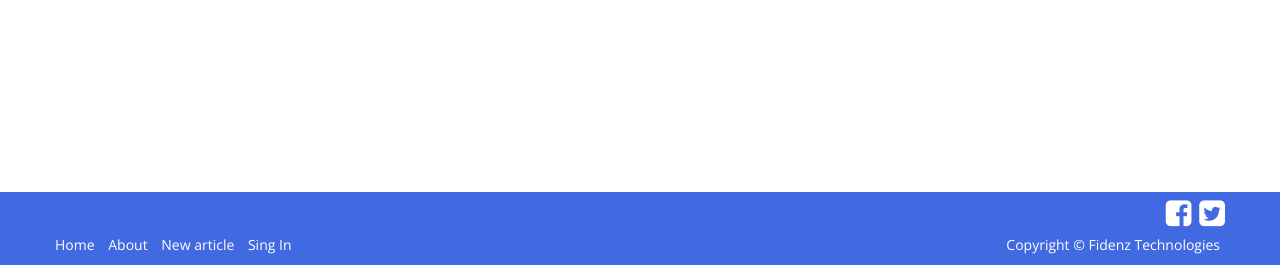
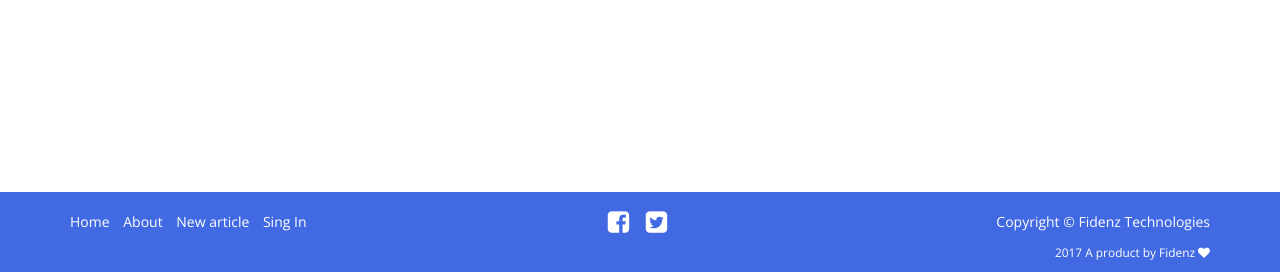
Before and after one commit to LakithaRav/techjargon, a Django app: page / in a window 1280 px wide. Shown: the part 548-820 px from the top of the page. Run offline with Django 3.2, Linux system fonts and the light colour scheme; data that the repository does not hold is empty; parts of the project's set-up code (start-up, migrations or seed data) failed here and were passed over; some libraries are stand-ins or nearby versions.

Commit message:
- working on footer - social links and meta

```diff
--- a/techjargon-app/articles/templates/articles/detail.html
+++ b/techjargon-app/articles/templates/articles/detail.html
@@ -20,6 +20,7 @@
 
 <!-- Open Graph Protocol Meta -->
 <meta property='og:title' content='{{ article.title }}' />
+<meta property="og:type" content="article" />
 <meta property='og:url' content='{{ full_url_path }}' />
 <meta property='og:image' content='http://fidenz.com/wp-content/themes/one-page/images/fidenz.png' />
 <meta property='og:image:url' content='http://fidenz.com/wp-content/themes/one-page/images/fidenz.png' />
--- a/techjargon-app/articles/templates/articles/index.html
+++ b/techjargon-app/articles/templates/articles/index.html
@@ -4,6 +4,16 @@
 
 {% block meta %}
 <meta name="keywords" content="{{ meta.keywords }}">
+<!-- Open Graph Protocol Meta -->
+<meta property='og:title' content='techjargon' />
+<meta property="og:type" content="website" />
+<meta property='og:url' content='{{ meta.full_url_path }}' />
+<meta property='og:image' content='http://fidenz.com/wp-content/themes/one-page/images/fidenz.png' />
+<meta property='og:image:url' content='http://fidenz.com/wp-content/themes/one-page/images/fidenz.png' />
+<meta property='og:image:width' content='1200' />
+<meta property='og:image:height' content='630' />
+<meta property='og:image:type' content='image/jpeg' />
+<meta property='og:description' content='TechJargon is a leading technology index wiki, dedicated to obsessively new technical terms, reviewing new tech products, and breaking tech products and solutions.' />
 <!-- END Open Graph Protocol Meta -->
 {% endblock %}
 
--- a/techjargon-app/articles/views/article.py
+++ b/techjargon-app/articles/views/article.py
@@ -23,7 +23,8 @@ def index(request):
   _tags = Tag.objects.order_by('-weight')[:100]
 
   _page_meta = {
-    'keywords': ''
+    'keywords': '',
+    'full_url_path': request.build_absolute_uri()
   }
 
   for article in _top_articles:
--- a/techjargon-app/assets/css/custom.css
+++ b/techjargon-app/assets/css/custom.css
@@ -183,7 +183,8 @@ footer .jssocials-shares a {
 }
 
 #site_share {
-	font-size: 30px;
+	font-size: 25px;
+	padding-top: 12px;
 }
 
 @media (max-width: 768px) {
--- a/techjargon-app/assets/res/robots.txt
+++ b/techjargon-app/assets/res/robots.txt
@@ -2,3 +2,4 @@ User-agent: *
 Disallow: /cgi-bin/
 Disallow: /static/
 Disallow: /authors/signin
+sitemap: http://techjargon-dev.fidenz.info/sitemap.xml
--- a/techjargon-app/assets/templates/_base.html
+++ b/techjargon-app/assets/templates/_base.html
@@ -60,6 +60,16 @@
 
 </head>
 <body>
+
+  <!-- Load Facebook SDK for JavaScript -->
+  <div id="fb-root"></div>
+  <script>(function(d, s, id) {
+  var js, fjs = d.getElementsByTagName(s)[0];
+  if (d.getElementById(id)) return;
+  js = d.createElement(s); js.id = id;
+  js.src = "//connect.facebook.net/en_GB/sdk.js#xfbml=1&version=v2.9&appId=1854059634921059";
+  fjs.parentNode.insertBefore(js, fjs);
+  }(document, 'script', 'facebook-jssdk'));</script>
 
   <!-- Google Tag Manager (noscript) -->
   <noscript><iframe src="https://www.googletagmanager.com/ns.html?id=GTM-P52XKQJ"
@@ -124,14 +134,9 @@
   <footer role="contentinfo">
     <div class="container" id="content-main-area">
       <div class="row">
-        <div id="site_share" class="text-right">
-          <a href="https://www.facebook.com/techjargons/"><i class="fa fa-facebook-square" aria-hidden="true"></i></a>
-          <a href="https://twitter.com/techjargons?lang=en"><i class="fa fa-twitter-square" aria-hidden="true"></i></a>
-        </div>
-      </div>
-      <div class="row">
+        <div class="col-md-4">
+          <br>
           <ul class="list-inline">
-            <li class="pull-right">Copyright © <a href="http://fidenz.com/">Fidenz Technologies</a></li>
             <li><a href="/">Home</a></li>
             <li><a href="http://fidenz.com/about-page/">About</a></li>
             <li><a href="/new">New article</a></li>
@@ -141,6 +146,19 @@
             <li><a href="{% url 'authors:signin' %}">Sing In</a></li>
             {% endif %}
           </ul>
+        </div>
+        <div class="col-md-4">
+          <ul class="list-inline text-center" id="site_share">
+            <li><a href="https://www.facebook.com/techjargons/" target="_blank"><i class="fa fa-facebook-square" aria-hidden="true"></i></a></li>
+            <li><a href="https://twitter.com/techjargons?lang=en" target="_blank"><i class="fa fa-twitter-square" aria-hidden="true"></i></a></li>
+          </ul>
+        </div>
+        <div class="col-md-4 text-right">
+          <br>
+          <p class="">Copyright © <a href="http://fidenz.com/">Fidenz Technologies</a></p>
+          <p class=""><small>2017 A product by Fidenz <i class="fa fa-heart" aria-hidden="true"></i></small></a></p>
+        </div>
+
       </div>
     </div>
   </footer>
--- a/techjargon-app/authors/templates/authors/signin.html
+++ b/techjargon-app/authors/templates/authors/signin.html
@@ -10,7 +10,7 @@
     {% if error %}
     <p class="login-box-msg text-red">{{ error }}</p>
     {% else %}
-    <p class="login-box-msg">Sign in to start your session with Auth0</p>
+    <p class="login-box-msg">Sign In with <a href="https://auth0.com/">Auth0</a></p>
     {% endif %}
 
     <form class="form-horizontal" action="{% url 'authors:signin' %}" method="post">
```
